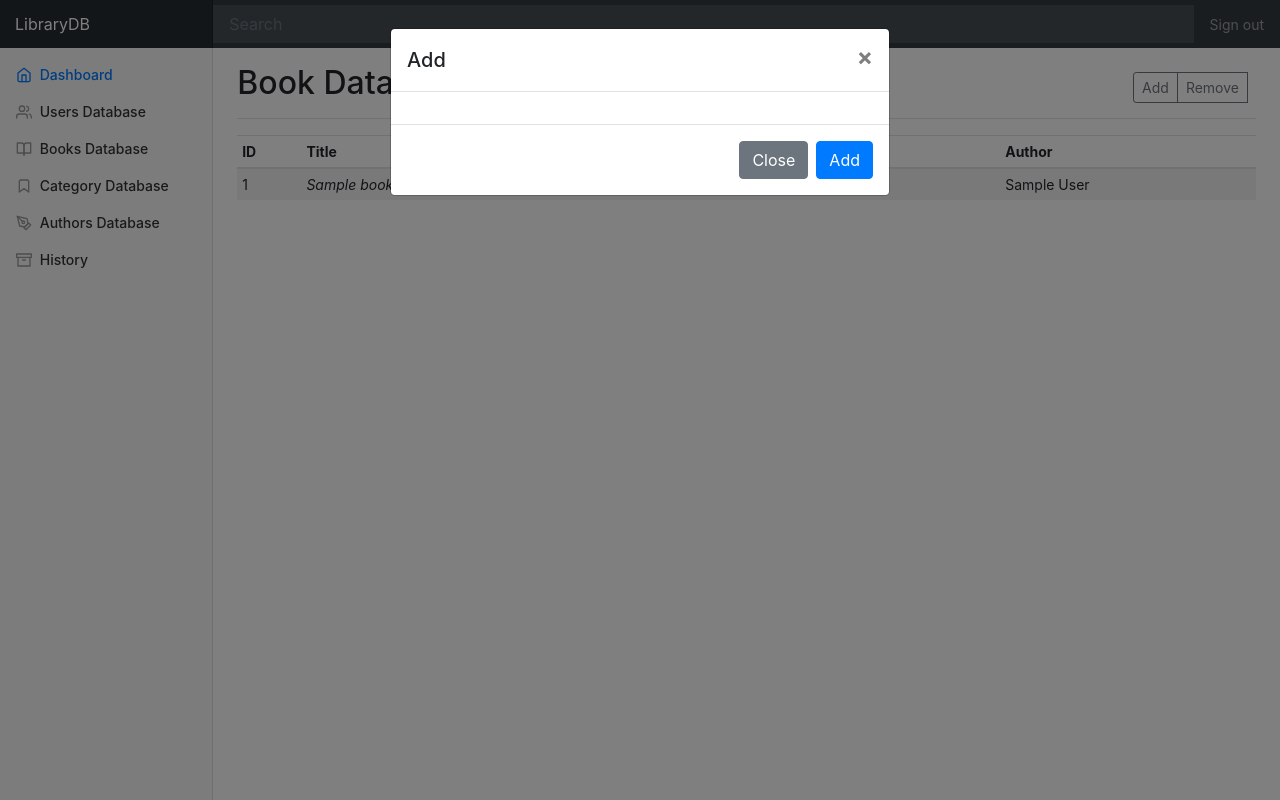
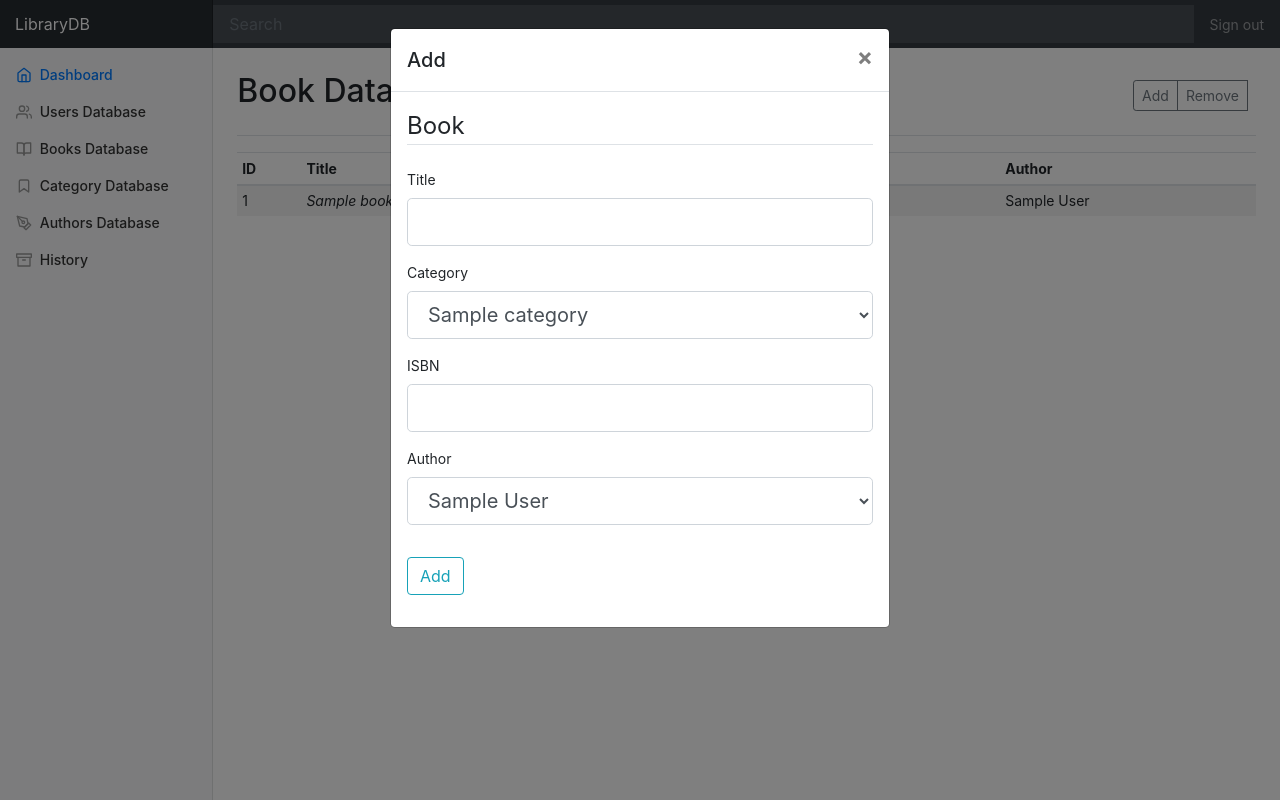
Before and after one commit to scraber/python, a Flask app: page /bookdb in a window 1280 px wide, after a click on "Add". Run offline with Flask 2, Linux system fonts and the light colour scheme; tables that the repository leaves empty hold one stand-in row (values such as "Sample post"); one stand-in notice (Sample message) is shown; some libraries are stand-ins or nearby versions.

Commit message:
S6: Adding to database

```diff
--- a/004_libsql/containers/author_database.py
+++ b/004_libsql/containers/author_database.py
@@ -30,3 +30,10 @@
             uid, firstname, lastname = response
             author_list.append(Author(uid, firstname, lastname))
         return author_list
+
+    def get_authors_selection(self):
+        authors_list = list()
+        for response in self.database.select_all("author"):
+            uid, firstname, lastname = response
+            authors_list.append((uid, f"{firstname} {lastname}"))
+        return authors_list
--- a/004_libsql/containers/category_database.py
+++ b/004_libsql/containers/category_database.py
@@ -29,3 +29,6 @@
             uid, name = response
             category_list.append(Category(uid, name))
         return category_list
+
+    def get_categories_selection(self):
+        return self.database.select_all("category")
--- a/004_libsql/frontend/forms.py
+++ b/004_libsql/frontend/forms.py
@@ -1,10 +1,34 @@
 from flask_wtf import FlaskForm
-from wtforms import StringField
+from wtforms import StringField, SubmitField, SelectField, IntegerField
 from wtforms.validators import DataRequired, Length
 
 
 class AddUserForm(FlaskForm):
     firstname = StringField('Firstname', validators=[
-                            DataRequired(), Length(min=3, max=20)])
+        DataRequired(), Length(min=3, max=20)])
     lastname = StringField('Lastname', validators=[
         DataRequired(), Length(min=3, max=20)])
+    submit = SubmitField('Add')
+
+
+class AddAuthorForm(FlaskForm):
+    firstname = StringField('Firstname', validators=[
+        DataRequired(), Length(min=3, max=20)])
+    lastname = StringField('Lastname', validators=[
+        DataRequired(), Length(min=3, max=20)])
+    submit = SubmitField('Add')
+
+
+class AddCategoryForm(FlaskForm):
+    name = StringField('Name', validators=[
+        DataRequired(), Length(min=3, max=20)])
+    submit = SubmitField('Add')
+
+
+class AddBookForm(FlaskForm, ):
+    title = StringField('Title', validators=[
+        DataRequired(), Length(min=3, max=50)])
+    category = SelectField('Category', coerce=int, choices=[])
+    isbn = IntegerField('ISBN', validators=[DataRequired()])
+    author = SelectField('Author', coerce=int, choices=[])
+    submit = SubmitField('Add')
--- a/004_libsql/frontend/main.py
+++ b/004_libsql/frontend/main.py
@@ -1,5 +1,5 @@
-from flask import Flask, render_template, url_for
-from frontend.forms import AddUserForm
+from flask import Flask, render_template, url_for, redirect, flash
+from frontend.forms import AddAuthorForm, AddUserForm, AddBookForm, AddCategoryForm
 from LibraryManager import LibraryManager
 
 app = Flask(__name__)
@@ -28,26 +28,52 @@
     return render_template('home.html')
 
 
-@app.route('/userdb')
+@app.route('/userdb', methods=['GET', 'POST'])
 def userdb():
+    db.libDB.mydb.commit()
     add = AddUserForm()
+    if add.validate_on_submit():
+        db.userDB.add_user(add.firstname.data, add.lastname.data)
+        flash(f'User {add.firstname.data} {add.lastname.data} added', 'success')
+        return redirect(url_for('userdb'))
     return render_template('userdb.html', menu_name="User Database", users=db.userDB.get_all_users(), form=add)
 
 
-@app.route('/bookdb')
+@app.route('/bookdb', methods=['GET', 'POST'])
 def bookdb():
-    return render_template('bookdb.html', menu_name="Book Database", books=db.get_all_books())
+    db.libDB.mydb.commit()
+    add = AddBookForm()
+    add.category.choices = db.categoryDB.get_categories_selection()
+    add.author.choices = db.authorDB.get_authors_selection()
+    if add.validate_on_submit():
+        db.bookDB.add_book(add.title.data, add.category.data, add.isbn.data, add.author.data)
+        flash(f'Book {add.title.data} {add.isbn.data} added', 'success')
+        return redirect(url_for('bookdb'))
+    return render_template('bookdb.html', menu_name="Book Database", books=db.get_all_books(), form=add)
 
 
-@app.route('/categorydb')
+@app.route('/categorydb', methods=['GET', 'POST'])
 def categorydb():
+    db.libDB.mydb.commit()
+    add = AddCategoryForm()
+    if add.validate_on_submit():
+        db.categoryDB.add_category(add.name.data)
+        flash(f'Category {add.name.data} added', 'success')
+        return redirect(url_for('categorydb'))
     return render_template('categorydb.html', menu_name="Category Database",
-                           categories=db.categoryDB.get_all_categories())
+                           categories=db.categoryDB.get_all_categories(), form=add)
 
 
-@app.route('/authordb')
+@app.route('/authordb', methods=['GET', 'POST'])
 def authordb():
-    return render_template('authordb.html', menu_name="Author Database", authors=db.authorDB.get_all_authors())
+    db.libDB.mydb.commit()
+    add = AddAuthorForm()
+    if add.validate_on_submit():
+        db.authorDB.add_author(add.firstname.data, add.lastname.data)
+        flash(f'Author {add.firstname.data} {add.lastname.data} added', 'success')
+        return redirect(url_for('authordb'))
+    return render_template('authordb.html', menu_name="Author Database", authors=db.authorDB.get_all_authors(),
+                           form=add)
 
 
 @app.route('/history')
--- a/004_libsql/frontend/templates/bookdb.html
+++ b/004_libsql/frontend/templates/bookdb.html
@@ -1,4 +1,69 @@
-{% extends "layout.html"%} {% block content %}
+{% extends "layout.html"%}{% block addmodal %}
+<div class="content-section">
+    <form method="POST" action="">
+        {{ form.hidden_tag() }}
+        <fieldset class="form-group">
+            <legend class="border-bottom mb-4">Book</legend>
+            <div class="form-group">
+                {{ form.title.label(class="form-control-label") }}
+                {% if form.title.errors %}
+                {{ form.title(class="form-control form-control-lg is-invalid") }}
+                <div class="invalid-feedback">
+                    {% for error in form.title.errors %}
+                    <span>{{ error }}</span>
+                    {% endfor %}
+                </div>
+                {% else %}
+                {{ form.title(class="form-control form-control-lg") }}
+                {% endif %}
+            </div>
+            <div class="form-group">
+                {{ form.category.label(class="form-control-label") }}
+                {% if form.category.errors %}
+                {{ form.category(class="form-control form-control-lg is-invalid") }}
+                <div class="invalid-feedback">
+                    {% for error in form.category.errors %}
+                    <span>{{ error }}</span>
+                    {% endfor %}
+                </div>
+                {% else %}
+                {{ form.category(class="form-control form-control-lg") }}
+                {% endif %}
+            </div>
+            <div class="form-group">
+                {{ form.isbn.label(class="form-control-label") }}
+                {% if form.isbn.errors %}
+                {{ form.isbn(class="form-control form-control-lg is-invalid") }}
+                <div class="invalid-feedback">
+                    {% for error in form.isbn.errors %}
+                    <span>{{ error }}</span>
+                    {% endfor %}
+                </div>
+                {% else %}
+                {{ form.isbn(class="form-control form-control-lg") }}
+                {% endif %}
+            </div>
+            <div class="form-group">
+                {{ form.author.label(class="form-control-label") }}
+                {% if form.author.errors %}
+                {{ form.author(class="form-control form-control-lg is-invalid") }}
+                <div class="invalid-feedback">
+                    {% for error in form.author.errors %}
+                    <span>{{ error }}</span>
+                    {% endfor %}
+                </div>
+                {% else %}
+                {{ form.author(class="form-control form-control-lg") }}
+                {% endif %}
+            </div>
+        </fieldset>
+        <div class="form-group">
+            {{form.submit(class="btn btn-outline-info")}}
+        </div>
+    </form>
+</div>
+
+{% endblock addmodal %} {% block content %}
 <div class="table-responsive">
     <table class="table table-striped table-sm">
         <thead>
--- a/004_libsql/frontend/templates/layout.html
+++ b/004_libsql/frontend/templates/layout.html
@@ -93,6 +93,16 @@
           >
             {% if 'Database' in menu_name %}
             <h1 class="h2">{{ menu_name }}</h1>
+
+            <!-- Flash -->
+            {% with messages =get_flashed_messages(with_categories=true)%} {%if
+            messages %} {%for category, message in messages %}
+            <div class="alert alert-{{ category }}">
+              {{ message }}
+            </div>
+            {% endfor %} {% endif %} {% endwith%}
+
+            <!-- Buttons -->
             <div class="btn-toolbar mb-2 mb-md-0">
               <div class="btn-group mr-2">
                 <button
@@ -110,7 +120,7 @@
                   Remove
                 </button>
 
-                <!-- Modal -->
+                <!-- Add-Modal -->
                 <div
                   class="modal"
                   id="add-content-modal"
@@ -131,19 +141,34 @@
                         </button>
                       </div>
                       <div class="modal-body">
-                        {% block manage %} {% endblock manage %}
+                        {% block addmodal %} {% endblock addmodal %}
                       </div>
-                      <div class="modal-footer">
+                    </div>
+                  </div>
+                </div>
+
+                                <!-- Remove-Modal -->
+                <div
+                  class="modal"
+                  id="remove-content-modal"
+                  tabindex="-1"
+                  role="dialog"
+                >
+                  <div class="modal-dialog" role="document">
+                    <div class="modal-content">
+                      <div class="modal-header">
+                        <h5 class="modal-title">Remove</h5>
                         <button
                           type="button"
-                          class="btn btn-secondary"
+                          class="close"
                           data-dismiss="modal"
+                          aria-label="Close"
                         >
-                          Close
+                          <span aria-hidden="true">&times;</span>
                         </button>
-                        <button type="button" class="btn btn-primary">
-                          Add
-                        </button>
+                      </div>
+                      <div class="modal-body">
+                        {% block removemodal %} {% endblock removemodal %}
                       </div>
                     </div>
                   </div>
@@ -153,25 +178,10 @@
 
             {% else %}
             <h1 class="h2">Home</h1>
-
             {% endif %}
           </div>
 
           {% block content %} {% endblock content %}
-
-          <!-- <h2>Section title</h2>
-            <div class="table-responsive">
-              <table class="table table-striped table-sm">
-                <thead>
-                  <tr>
-                    <th>#</th>
-                    <th>Header</th>
-                    <th>Header</th>
-                    <th>Header</th>
-                    <th>Header</th>
-                  </tr>
-                </thead>
-                </table> -->
         </main>
       </div>
     </div>
```
Also changed, not shown: 004_libsql/frontend/templates/authordb.html (+41 -1 lines), 004_libsql/frontend/templates/categorydb.html (+27 -1 lines), 004_libsql/frontend/templates/userdb.html (+5 -2 lines).
